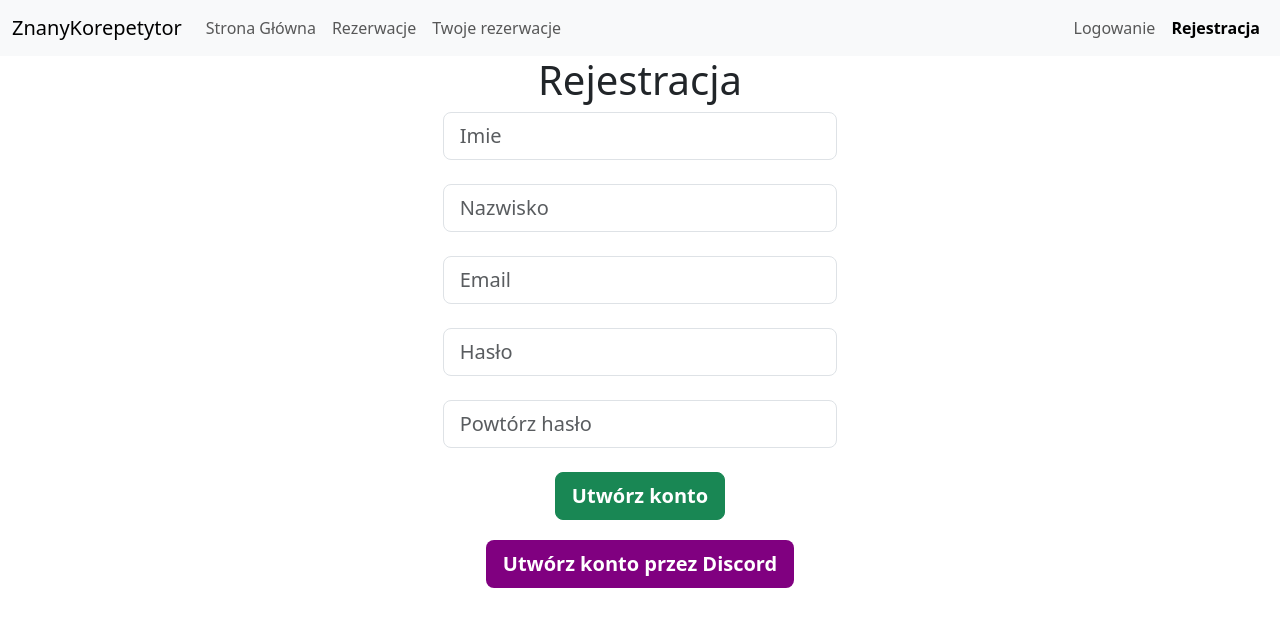
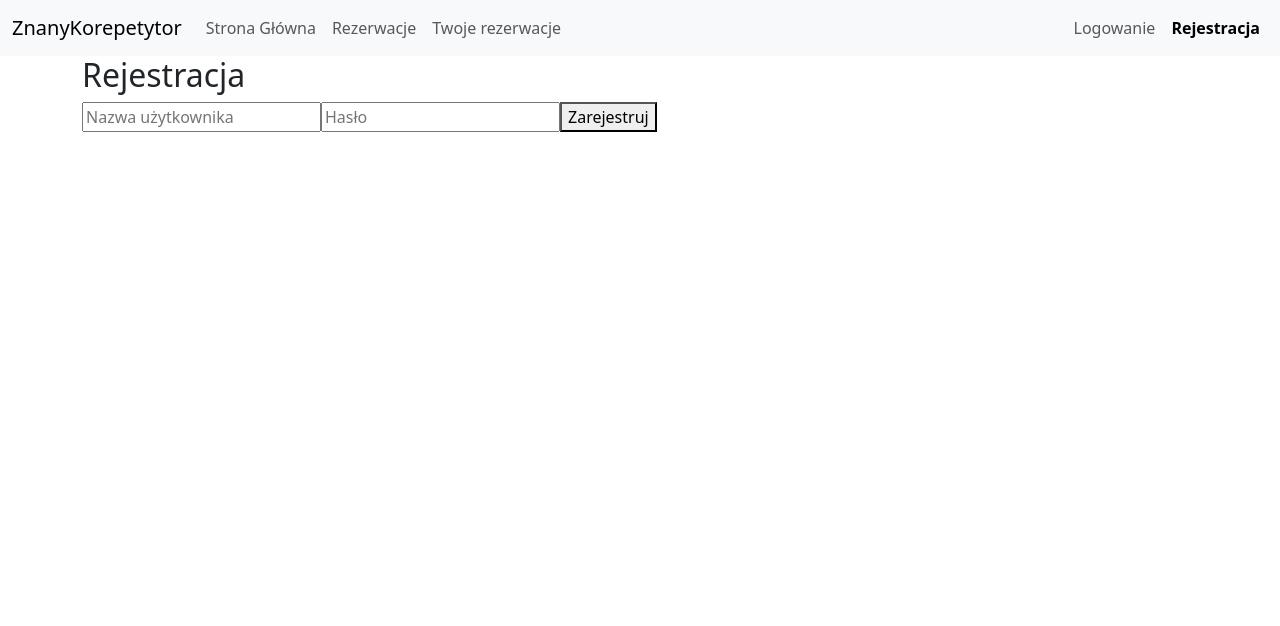
Before and after one commit to Jakub3Tp/Projekt, a React (Vite) app: page /registration in a window 1280 px wide. Shown: the top 626 px of the page. Built offline with nearby package versions, Linux system fonts and the light colour scheme.

Commit message:
31.03.2025 - Rejestracja

```diff
--- a/src/Login.jsx
+++ b/src/Login.jsx
@@ -1,30 +1,44 @@
+import { useState } from "react";
+import { useNavigate } from "react-router";
+
 export default function Login() {
-    return <>
-        <div className="container d-flex justify-content-center text-center">
-            <h1>Logowanie</h1>
-        </div>
-        <div className="container col-4">
-            <form>
-                <div className="form-outline mb-4">
-                    <input type="email" className="form-control form-control-lg" placeholder="Email"/>
-                </div>
+    const [username, setUsername] = useState("");
+    const [password, setPassword] = useState("");
+    const navigate = useNavigate();
 
-                <div className="form-outline mb-4">
-                    <input type="password" className="form-control form-control-lg" placeholder="Hasło"/>
-                </div>
+    const handleLogin = (e) => {
+        e.preventDefault();
 
-                <div className="d-flex justify-content-center">
-                    <button type="button" className="btn btn-success btn-block btn-lg gradient-custom-4 text-body">
-                        <b style={{color: "White"}}>Zaloguj się</b>
-                    </button>
-                </div>
-                <div className="d-flex justify-content-center" style={{paddingTop: '20px'}}>
-                    <button type="button" className="btn btn-block btn-lg gradient-custom-4 text-body"
-                            style={{backgroundColor: 'purple'}}>
-                        <b style={{color: "White"}}>Zalogój się przez Discord</b>
-                    </button>
-                </div>
+        const users = JSON.parse(localStorage.getItem("users")) || {};
+        const user = users[username];
+
+        if (user && user.password === password) {
+            localStorage.setItem("loggedInUser", username);
+            alert("Zalogowano pomyślnie!");
+            navigate("/");  // Przekierowanie na stronę główną
+        } else {
+            alert("Nieprawidłowa nazwa użytkownika lub hasło.");
+        }
+    };
+
+    return (
+        <div className="container">
+            <h2>Logowanie</h2>
+            <form onSubmit={handleLogin}>
+                <input
+                    type="text"
+                    placeholder="Nazwa użytkownika"
+                    value={username}
+                    onChange={(e) => setUsername(e.target.value)}
+                />
+                <input
+                    type="password"
+                    placeholder="Hasło"
+                    value={password}
+                    onChange={(e) => setPassword(e.target.value)}
+                />
+                <button type="submit">Zaloguj</button>
             </form>
         </div>
-    </>
+    );
 }
--- a/src/Registration.jsx
+++ b/src/Registration.jsx
@@ -1,45 +1,51 @@
-import {NavLink} from "react-router";
-import Login from "./Login.jsx";
+import { useState } from "react";
+import { useNavigate } from "react-router";
 
-export default function Registration() {
-    return <>
-        <div className="container d-flex justify-content-center text-center">
-            <h1>Rejestracja</h1>
-        </div>
-        <div className="container col-4">
-            <form>
-                <div className="form-outline mb-4">
-                    <input type="text" className="form-control form-control-lg" placeholder="Imie"/>
-                </div>
+export default function Register() {
+    const [username, setUsername] = useState("");
+    const [password, setPassword] = useState("");
+    const navigate = useNavigate();
 
-                <div className="form-outline mb-4">
-                    <input type="text" className="form-control form-control-lg" placeholder="Nazwisko"/>
-                </div>
+    const handleRegister = (e) => {
+        e.preventDefault();
 
-                <div className="form-outline mb-4">
-                    <input type="email" className="form-control form-control-lg" placeholder="Email"/>
-                </div>
+        if (!username || !password) {
+            alert("Wszystkie pola są wymagane!");
+            return;
+        }
 
-                <div className="form-outline mb-4">
-                    <input type="password" className="form-control form-control-lg" placeholder="Hasło"/>
-                </div>
+        const users = JSON.parse(localStorage.getItem("users")) || {};
 
-                <div className="form-outline mb-4">
-                    <input type="password" className="form-control form-control-lg" placeholder="Powtórz hasło"/>
-                </div>
+        if (users[username]) {
+            alert("Użytkownik o tej nazwie już istnieje!");
+            return;
+        }
 
-                <div className="d-flex justify-content-center">
-                    <button type="button" className="btn btn-success btn-block btn-lg gradient-custom-4 text-body">
-                        <b style={{color: "White"}}>Utwórz konto</b>
-                    </button>
-                </div>
+        users[username] = { password };
+        localStorage.setItem("users", JSON.stringify(users));
 
-                <div className="d-flex justify-content-center" style={{paddingTop: '20px'}}>
-                    <button type="button" className="btn btn-block btn-lg gradient-custom-4 text-body" style={{ backgroundColor: 'purple' }}>
-                        <b style={{color: "White"}}>Utwórz konto przez Discord</b>
-                    </button>
-                </div>
+        alert("Rejestracja zakończona sukcesem! Możesz się teraz zalogować.");
+        navigate("/login");
+    };
+
+    return (
+        <div className="container">
+            <h2>Rejestracja</h2>
+            <form onSubmit={handleRegister}>
+                <input
+                    type="text"
+                    placeholder="Nazwa użytkownika"
+                    value={username}
+                    onChange={(e) => setUsername(e.target.value)}
+                />
+                <input
+                    type="password"
+                    placeholder="Hasło"
+                    value={password}
+                    onChange={(e) => setPassword(e.target.value)}
+                />
+                <button type="submit">Zarejestruj</button>
             </form>
         </div>
-    </>
+    );
 }
--- a/src/Tutor.jsx
+++ b/src/Tutor.jsx
@@ -16,7 +16,7 @@ export default function Tutor() {
             .then(response => response.json())
             .then(data => setTutor(data))
             .catch(error => console.log("Błąd pobierania danych", error));
-    })
+    }, [id])
 
     const handleReservation = () => {
         if (!tutor) return;
--- a/src/main.jsx
+++ b/src/main.jsx
@@ -22,8 +22,8 @@ createRoot(document.getElementById('root')).render(
                     <Route path="reserve" element={<Reserve />} />
                     <Route path="reservation" element={<Reservation />} />
                     <Route path="tutor/:id" element={<Tutor />} />
-                    <Route path="Login" element={<Login />} />
-                    <Route path="Registration" element={<Registration />} />
+                    <Route path="login" element={<Login />} />
+                    <Route path="registration" element={<Registration />} />
                 </Route>
             </Routes>
         </BrowserRouter>
```
